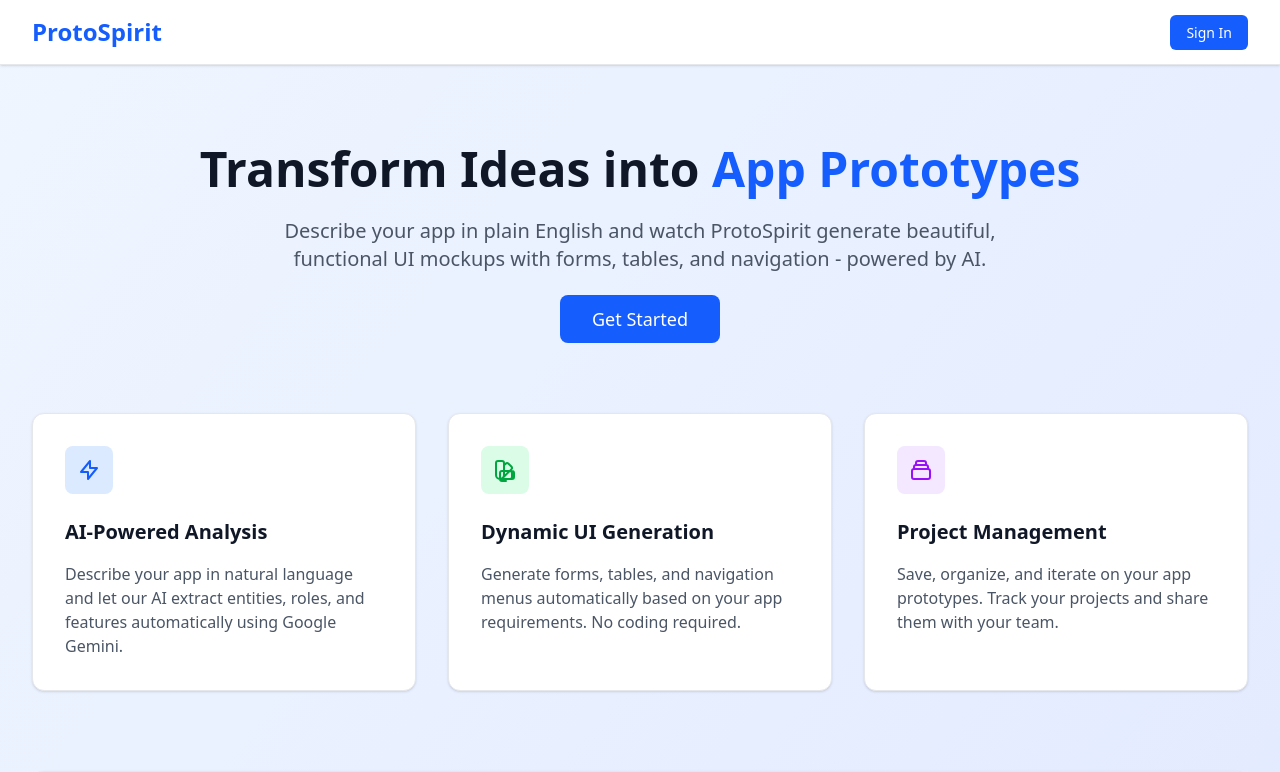
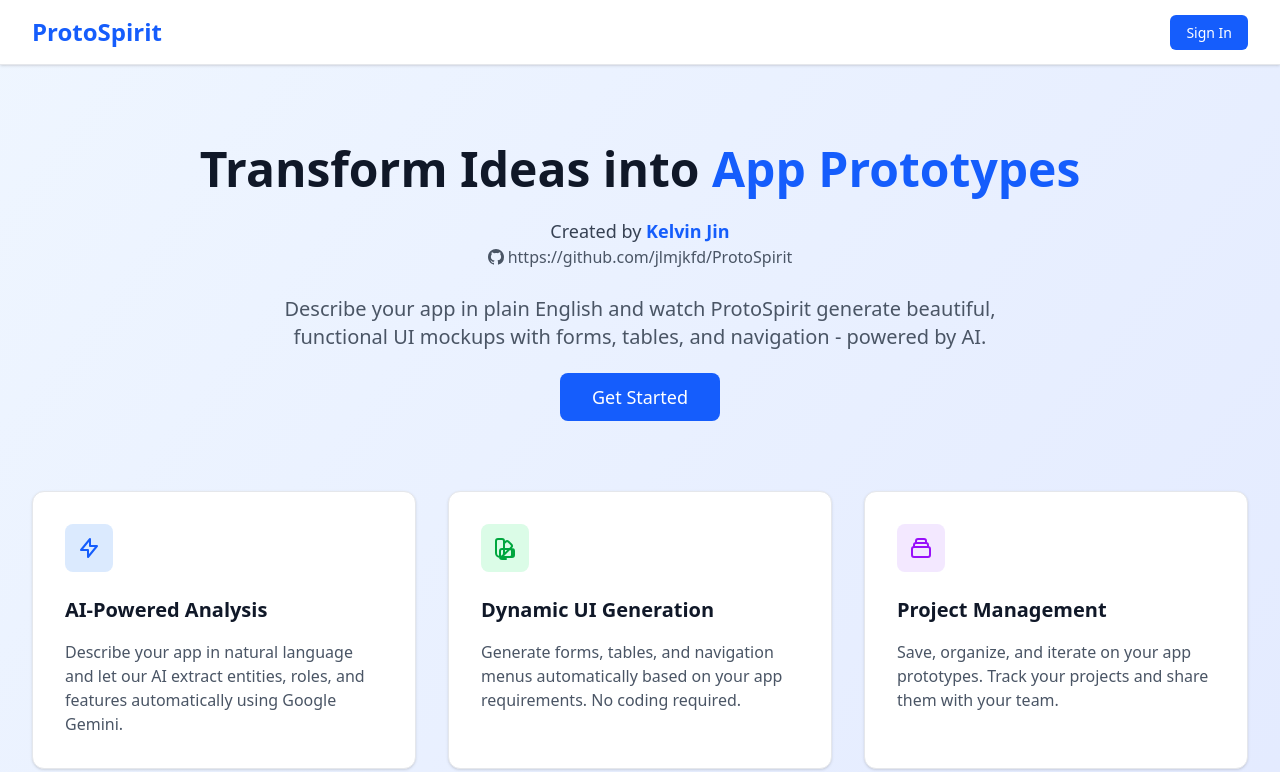
Before and after one commit to jlmjkfd/ProtoSpirit, a React (Vite) app in the folder frontend/: page / in a window 1280 px wide. Shown: the top 772 px of the page. Built offline with nearby package versions, Linux system fonts and the light colour scheme; no server answers.

Commit message:
feat: add name & github on to home page for presentation

```diff
--- a/frontend/src/pages/Home.tsx
+++ b/frontend/src/pages/Home.tsx
@@ -16,6 +16,34 @@
             Transform Ideas into
             <span className="text-blue-600"> App Prototypes</span>
           </h1>
+
+          {/* Presentation Credits */}
+          <div className="mb-6 text-center">
+            <p className="text-lg font-medium text-gray-700">
+              Created by{" "}
+              <span className="font-semibold text-blue-600">Kelvin Jin</span>
+            </p>
+            <a
+              href="https://github.com/jlmjkfd/ProtoSpirit"
+              target="_blank"
+              rel="noopener noreferrer"
+              className="inline-flex items-center text-gray-600 transition-colors hover:text-blue-600"
+            >
+              <svg
+                className="mr-1 h-4 w-4"
+                fill="currentColor"
+                viewBox="0 0 20 20"
+              >
+                <path
+                  fillRule="evenodd"
+                  d="M10 0C4.477 0 0 4.484 0 10.017c0 4.425 2.865 8.18 6.839 9.504.5.092.682-.217.682-.483 0-.237-.008-.868-.013-1.703-2.782.605-3.369-1.343-3.369-1.343-.454-1.158-1.11-1.466-1.11-1.466-.908-.62.069-.608.069-.608 1.003.07 1.531 1.032 1.531 1.032.892 1.53 2.341 1.088 2.91.832.092-.647.35-1.088.636-1.338-2.22-.253-4.555-1.113-4.555-4.951 0-1.093.39-1.988 1.029-2.688-.103-.253-.446-1.272.098-2.65 0 0 .84-.27 2.75 1.026A9.564 9.564 0 0110 4.844c.85.004 1.705.115 2.504.337 1.909-1.296 2.747-1.027 2.747-1.027.546 1.379.203 2.398.1 2.651.64.7 1.028 1.595 1.028 2.688 0 3.848-2.339 4.695-4.566 4.942.359.31.678.921.678 1.856 0 1.338-.012 2.419-.012 2.747 0 .268.18.58.688.482A10.019 10.019 0 0020 10.017C20 4.484 15.522 0 10 0z"
+                  clipRule="evenodd"
+                />
+              </svg>
+              https://github.com/jlmjkfd/ProtoSpirit
+            </a>
+          </div>
+
           <p className="mx-auto mb-8 max-w-3xl text-xl text-gray-600">
             Describe your app in plain English and watch ProtoSpirit generate
             beautiful, functional UI mockups with forms, tables, and navigation
```
